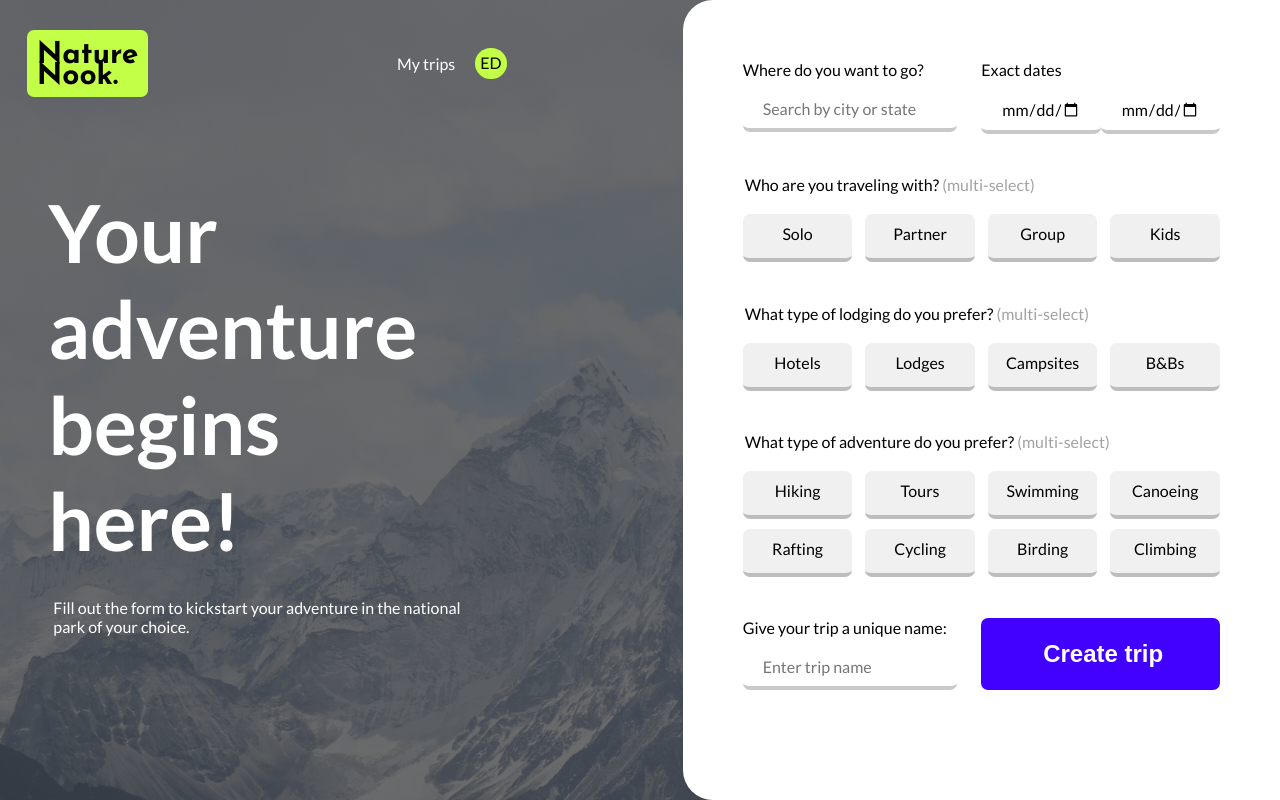
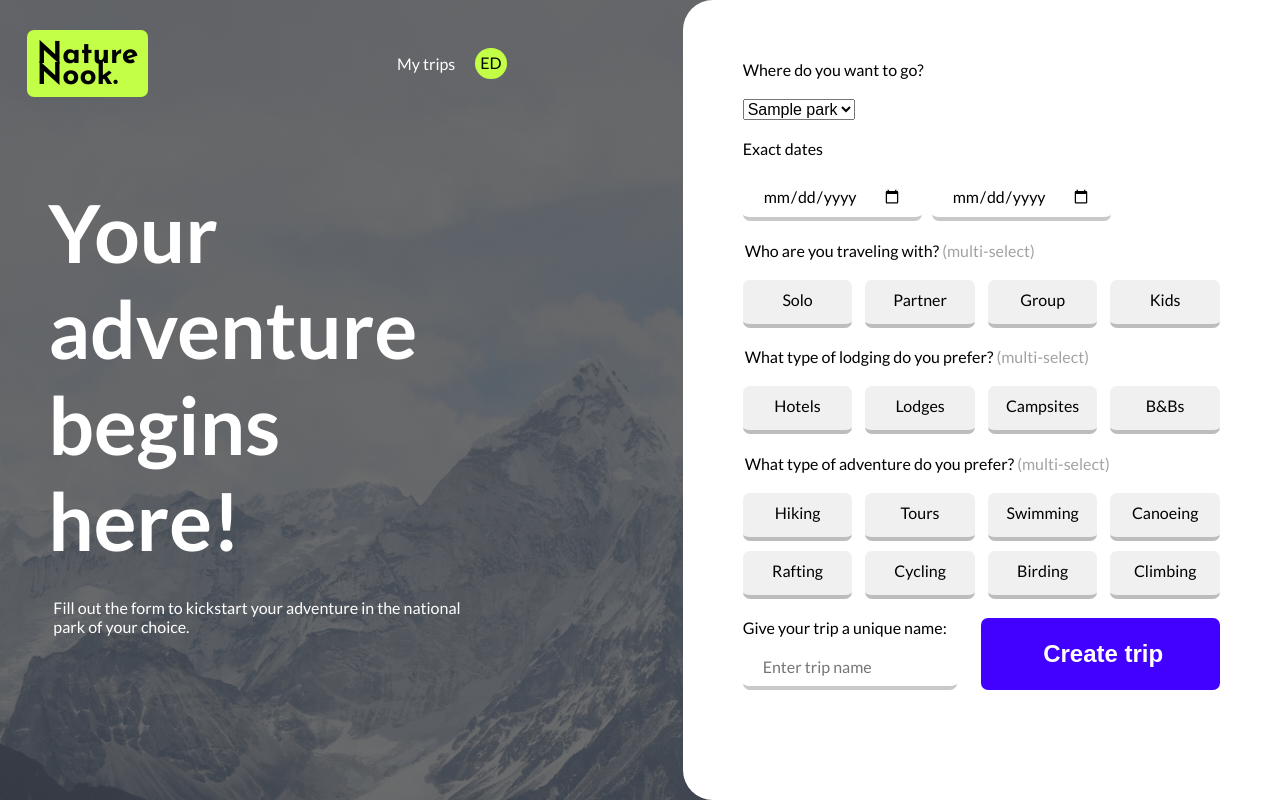
Before and after one commit to masorol/national-park-tour-planner, a Flask app: template templates/plan-trip.html in a window 1280 px wide. Run offline with Flask 3, Linux system fonts and the light colour scheme; the template is opened without the code that fills it: most values are stand-ins (such as "Sample title", 1, 10 or a date in 2020).

Commit message:
Add dropdown to plan-trip.html for names of parks fetched in app.py

```diff
--- a/app.py
+++ b/app.py
@@ -4,8 +4,6 @@ import requests
 import json
 import os
 import io
-# todo: ask Vincent if needed... Part of logging that was removed in pinecone branch. If so, also remove log_run function
-import datetime
 from langchain_openai import ChatOpenAI
 from langchain.agents import create_json_chat_agent, AgentExecutor, tool
 from langchain_community.tools import WikipediaQueryRun
@@ -45,7 +43,35 @@ def index():
 @app.route("/plan_trip", methods=["GET"])
 def plan_trip():
     """Renders the trip planning page."""
-    return render_template("plan-trip.html")
+    parks = get_parks()
+    return render_template("plan-trip.html", parks=parks)
+
+def get_parks():
+    """Fetches the entire list of national parks from the NPS API."""
+    # url = "https://developer.nps.gov/api/v1/parks"
+    # todo: try https://developer.nps.gov/api/v1/parks?limit=10 - do they have a random option?
+    # adding a limit of 10 brought it down to 27 seconds but is still a long time. And it gave me the entire list???
+    url = "https://developer.nps.gov/api/v1/parks?limit=10"
+    params = {
+        # "api_key": NPS_API_KEY,
+        # todo: does this work? If so, need to declare a global variable for NPS_API_KEY
+        "api_key": os.environ.get("NPS_API_KEY"),
+        # "limit": int(PARK_LIMIT),
+        "limit": 10, # Is 75 in Vincent's code - slow 47 seconds - tried 5 but still received full list and slow - 🤦‍♀️  # Adjust this number based on the API's limit
+        "start": 0
+    }
+    parks = []
+    while True:
+        response = requests.get(url, params=params)
+        if response.status_code == 200:
+            data = response.json()
+            parks.extend([{"name": park["fullName"], "code": park["parkCode"]} for park in data["data"]])
+            if len(data["data"]) < params["limit"]:
+                break
+            params["start"] += params["limit"]
+        else:
+            break
+    return parks
 
 # Define the route for viewing the generated trip itinerary
 @app.route("/view_trip", methods=["POST"])
@@ -163,7 +189,7 @@ def generate_trip_input(location, trip_start, trip_end, traveling_with, lodging,
           "evening": "String - Description of evening activities"
         }}
       ],
-      important_things_to_know": "String - Any important things to know about the park being visited."
+      "important_things_to_know": "String - Any important things to know about the park being visited."
     }}
 
     The trip should be appropriate for those listed as traveling, themed around the interests specified, and that last for the entire specified duration of the trip.
@@ -189,7 +215,6 @@ def create_nps_tool():
     Creates a custom tool for retrieving data from the National Park Service (NPS) API.
     """
     base_url = "https://developer.nps.gov/api/v1"
-
     # Load your API key from an environment variable
     api_key = os.environ.get("NPS_API_KEY")
 
@@ -227,7 +252,7 @@ def create_nps_tool():
         """
         park_code = park["parkCode"]
         endpoints = [
-            "activities/parks" #, "thingstodo"  Add more endpoints as needed. Be mindful of model input token limits these endpoints provide significant amounts of information that could exceed the context window. See https://www.nps.gov/subjects/developer/api-documentation.htm.
+            "activities/parks" # Add more endpoints as needed. Be mindful of model input token limits these endpoints provide significant amounts of information that could exceed the context window. See https://www.nps.gov/subjects/developer/api-documentation.htm.
         ]
         related_data = {endpoint: fetch_data(endpoint, {"parkCode": park_code}) for endpoint in endpoints}
         return related_data
--- a/static/main.css
+++ b/static/main.css
@@ -208,6 +208,12 @@ fieldset,
   margin-bottom: 50px;
 }
 
+/* Added to accommodate dropdown for park search. Wait to see what is done with the feature... Will need to adjust desktop
+and maybe tablet - is currently 100% of a container so is truncated */
+/* #location-search {
+  width: 100%;
+} */
+
 fieldset {
   width: 100%;
   border: none;
@@ -305,7 +311,8 @@ input[type=checkbox] {
     width: 100%;
   }
 
-  .dates {
+  /* Removed in Vincent dropdown-parks branch */
+  /* .dates {
     display: flex;
     justify-content: space-between;
     width: 100%;
@@ -316,11 +323,37 @@ input[type=checkbox] {
     display: flex;
     justify-content: space-between;
     flex-flow: row wrap;
+  } */
+
+  /* Also online 298 */
+  /* .form-label {
+    width: 100%;
+  } */
+  /* End of Removed in Vincent dropdown-parks branch */
+
+  /* Added in Vincent dropdown-parks branch */
+  /* Doesn't work on mobile - the field overflows the container. Need to hide overflow... */
+  .location .form-label {
+    display: block;
+    margin-bottom: 20px;
+    /* Adds space between the label and the dropdown */
   }
 
-  .form-label {
-    width: 100%;
+  .dates-wrapper {
+    display: flex;
+    flex-direction: column;
   }
+
+  .dates-wrapper .form-label {
+    margin-bottom: 8px;
+  }
+
+  .dates-wrapper .calendar {
+    display: flex;
+    gap: 10px;
+  }
+
+  /* end of Added in Vincent dropdown-parks branch */
 
   #start,
   #end {
--- a/templates/plan-trip.html
+++ b/templates/plan-trip.html
@@ -39,9 +39,15 @@
       <form action="/view_trip" method="POST" class="plan-trip-form">
         <div class="location">
           <label for="location-search" class="form-label">Where do you want to go?</label>
-          <input type="text" id="location-search" name="location-search" placeholder="Search by city or state">
+          <!-- <input type="text" id="location-search" name="location-search" placeholder="Search by city or state"> -->
+          <select id="location-search" name="location-search">
+            {% for park in parks %}
+            <option value="{{ park.name }}">{{ park.name }}</option>
+            {% endfor %}
+          </select>
         </div>
-        <div class="dates">
+        <!-- <div class="dates"> -->
+        <div class="dates-wrapper">
           <label for="start" class="form-label">Exact dates</label>
           <div class="calendar">
             <input type="date" id="start" name="trip-start" value="start" min="" max="" />
```
Also changed, not shown: README.md.
